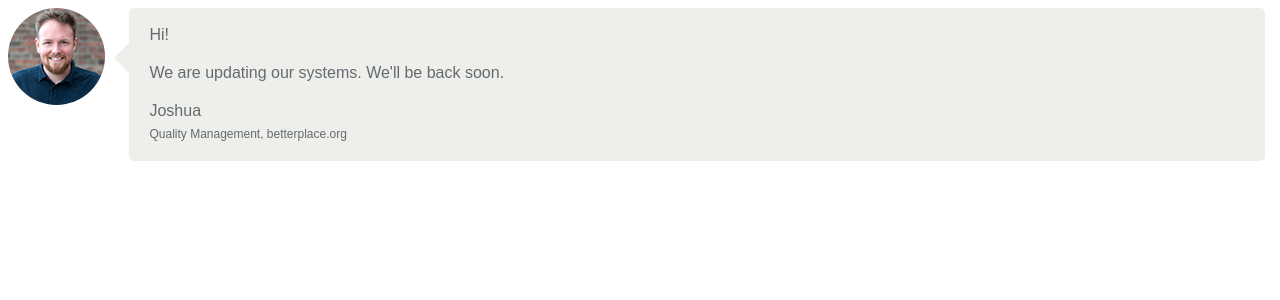
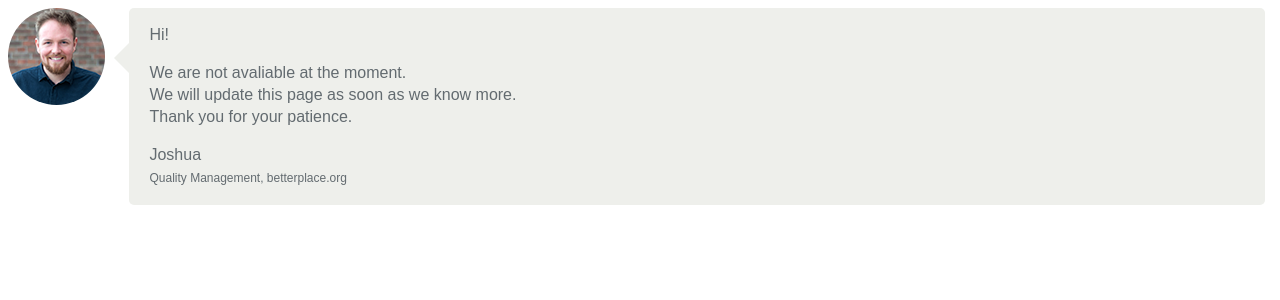
Before and after one commit to betterplace/betterplace.github.io, a Jekyll site: the page maintenance_en.html, which Jekyll copies as it is, in a window 1280 px wide. Shown: the top 300 px of the page. Built offline with Jekyll 4.4.1, drawn with Linux system fonts in a browser that asks for light colours.

Commit message:
Update maintenance_en.html

```diff
--- a/maintenance_en.html
+++ b/maintenance_en.html
@@ -23,14 +23,14 @@
       </p>
 
       <!-- *** UseCase: Offline for unknow reasons *** -->
-      <!-- <p>
+      <p>
         We are not avaliable at the moment.<br>
         We will update this page as soon as we know more.<br>
         Thank you for your patience.
-      </p> -->
+      </p>
 
       <!-- UseCase: Update -->
-      <p>We are updating our systems. We'll be back soon.</p>
+      <!-- <p>We are updating our systems. We'll be back soon.</p> -->
 
       <!-- *** UseCase: Offline for technical update *** -->
       <!-- <p>
```
